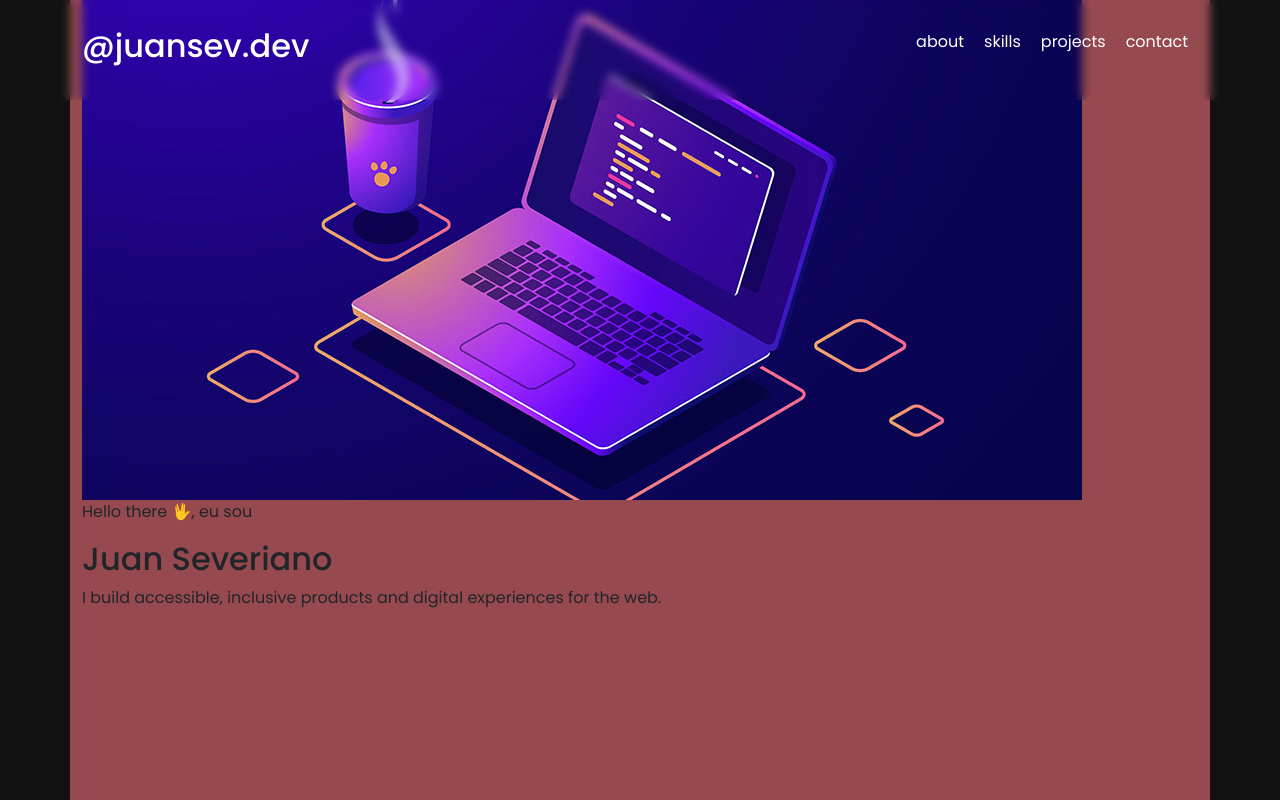
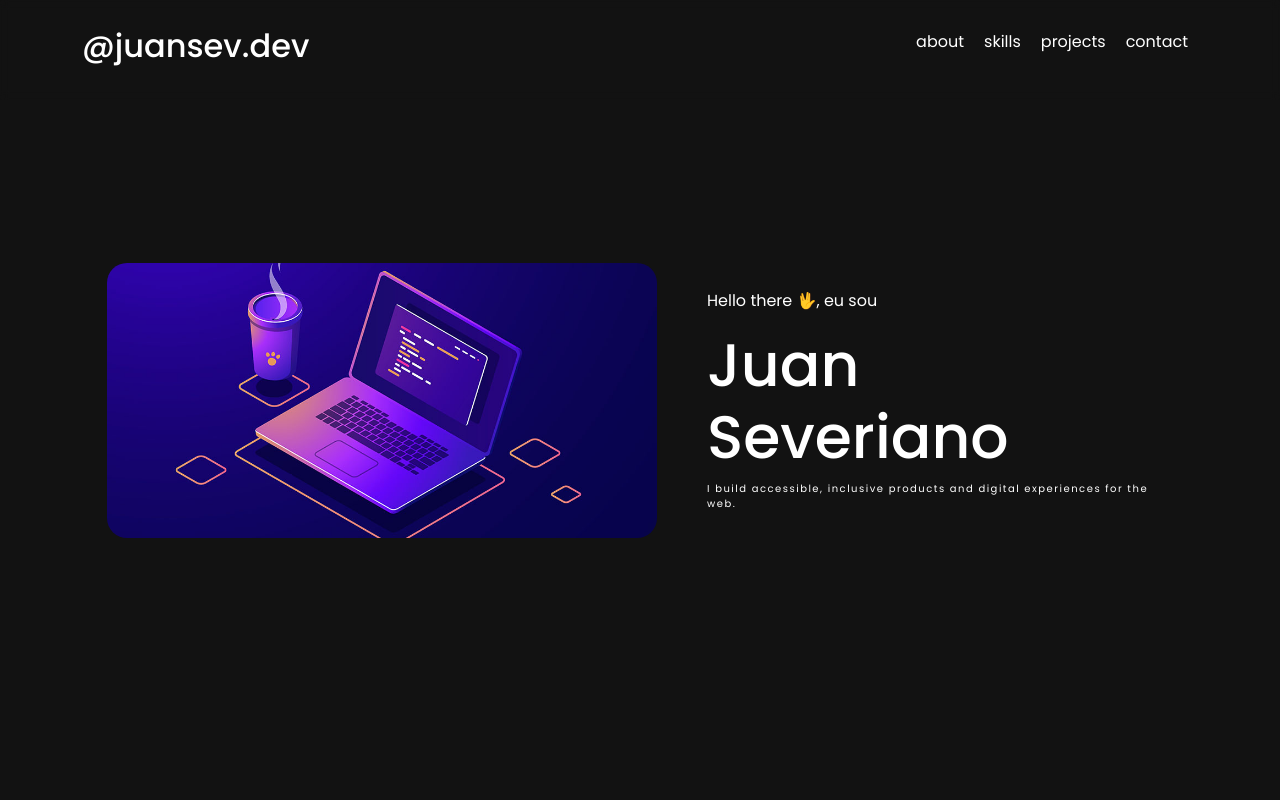
Before and after one commit to Juan-Severiano/portfolio, a React (Vite) app: page / in a window 1280 px wide. Shown: the top 800 px of the page. Built offline with nearby package versions, Linux system fonts and the light colour scheme.

Commit message:
home style - typing added

```diff
--- a/src/App.jsx
+++ b/src/App.jsx
@@ -9,7 +9,7 @@ function App() {
         <aside className="home-text-description">
           <p>Hello there 🖖, eu sou</p>
           <h2>Juan Severiano</h2>
-          <p>I build accessible, inclusive products and digital experiences for the web.</p>
+          <p className="typewriter">I build accessible, inclusive products and digital experiences for the web.</p>
         </aside>
       </section>
     </>
--- /dev/null
+++ b/src/styles/components/_home.scss
@@ -0,0 +1,50 @@
+@import '../abstract/variables';
+
+section.container.home {
+    display: flex;
+    align-items: center;
+    color: #fff;
+    .img-card {
+        max-width: 600px;
+        margin: 25px;
+        img {
+            max-width: 550px;
+            border-radius: 20px;
+        }
+    }
+    .home-text-description {
+        margin: 25px;
+        h2 {
+            font-size: 60px!important;
+        }
+        .typewriter {
+            overflow: hidden;
+            border-right: .15em solid orange; /* Simula o cursor de digitação */
+            white-space: normal; /* Permite que o texto quebre em várias linhas */
+            margin: 0 auto; /* Centraliza o texto */
+            letter-spacing: .15em; /* Espaçamento entre letras */
+            animation: typing 3.5s steps(40, end), blink-caret .75s step-end infinite;
+            font-size: 10px;
+
+            @keyframes typing {
+                from {
+                    width: 0;
+                }
+                to {
+                    width: 100%;
+                }
+            }
+
+            @keyframes blink-caret {
+                from, to {
+                    border-color: transparent;
+                }
+                50% {
+                    border-color: orange;
+                }
+            }
+        }
+
+
+    }
+}
--- a/src/styles/style.css
+++ b/src/styles/style.css
@@ -1,3 +1,4 @@
+@charset "UTF-8";
 @import url("https://fonts.googleapis.com/css2?family=Poppins:ital,wght@0,100;0,200;0,300;0,400;0,500;0,600;0,700;0,800;1,100;1,200;1,300;1,400;1,500;1,600;1,700&display=swap");
 * {
   margin: 0;
@@ -32,11 +33,55 @@
   color: #fff;
 }
 
+section.container.home {
+  display: flex;
+  align-items: center;
+  color: #fff;
+}
+section.container.home .img-card {
+  max-width: 600px;
+  margin: 25px;
+}
+section.container.home .img-card img {
+  max-width: 550px;
+  border-radius: 20px;
+}
+section.container.home .home-text-description {
+  margin: 25px;
+}
+section.container.home .home-text-description h2 {
+  font-size: 60px !important;
+}
+section.container.home .home-text-description .typewriter {
+  overflow: hidden;
+  border-right: 0.15em solid orange; /* Simula o cursor de digitação */
+  white-space: normal; /* Permite que o texto quebre em várias linhas */
+  margin: 0 auto; /* Centraliza o texto */
+  letter-spacing: 0.15em; /* Espaçamento entre letras */
+  animation: typing 3.5s steps(40, end), blink-caret 0.75s step-end infinite;
+  font-size: 10px;
+}
+@keyframes typing {
+  from {
+    width: 0;
+  }
+  to {
+    width: 100%;
+  }
+}
+@keyframes blink-caret {
+  from, to {
+    border-color: transparent;
+  }
+  50% {
+    border-color: orange;
+  }
+}
+
 body {
   background-color: #121212;
 }
 
 section.container {
-  background-color: #964a4f;
-  height: 200vh;
+  height: 100vh;
 }/*# sourceMappingURL=style.css.map */
--- a/src/styles/style.scss
+++ b/src/styles/style.scss
@@ -1,12 +1,12 @@
 @import './components/reset';
 @import './components/header';
 @import './abstract/variables';
+@import './components/home';
 
 body {
     background-color: $primary-color;
 }
 
 section.container {
-    background-color: #964a4f;
-    height: 200vh;
+    height: 100vh;
 }
```
Also changed, not shown: 1 other file (tests, documents, lock files or other folders).
